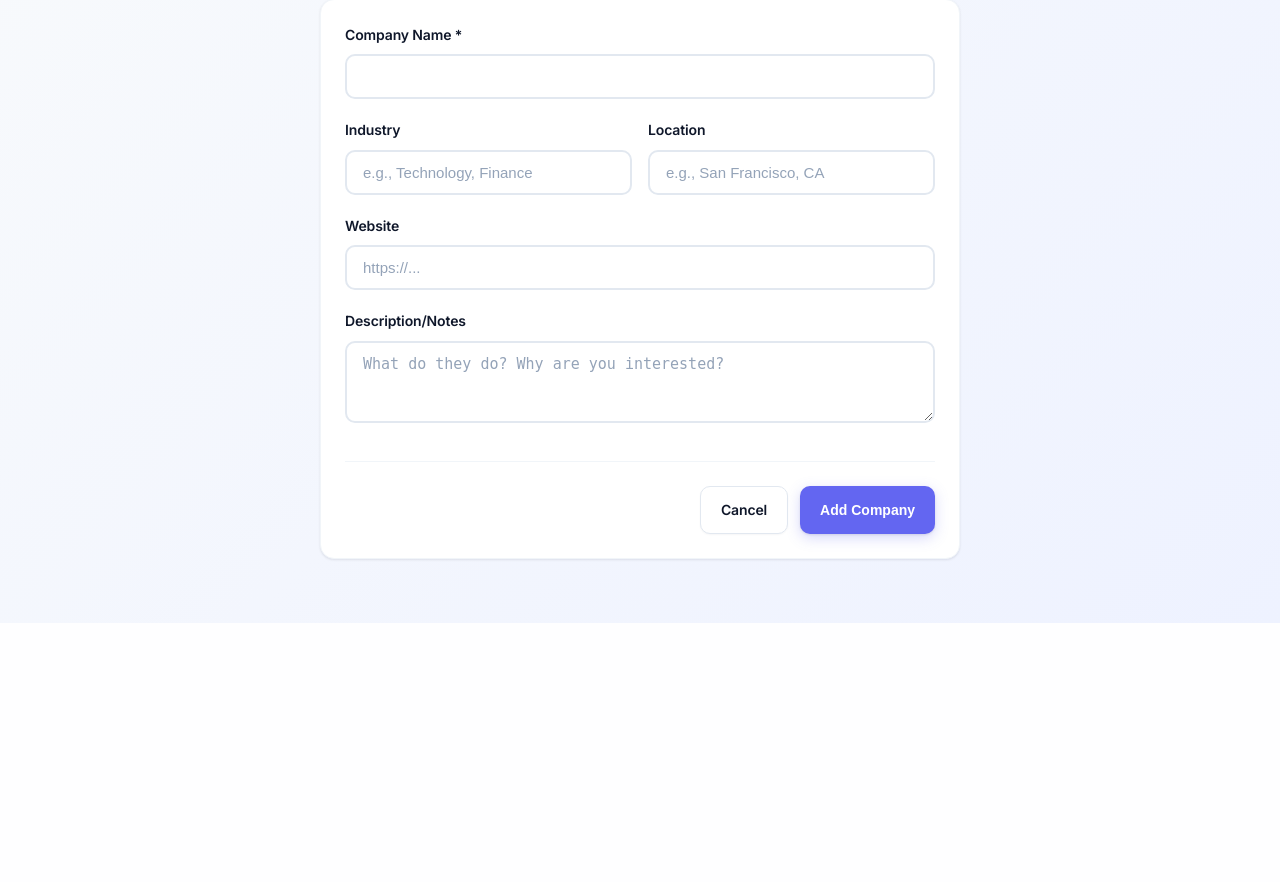
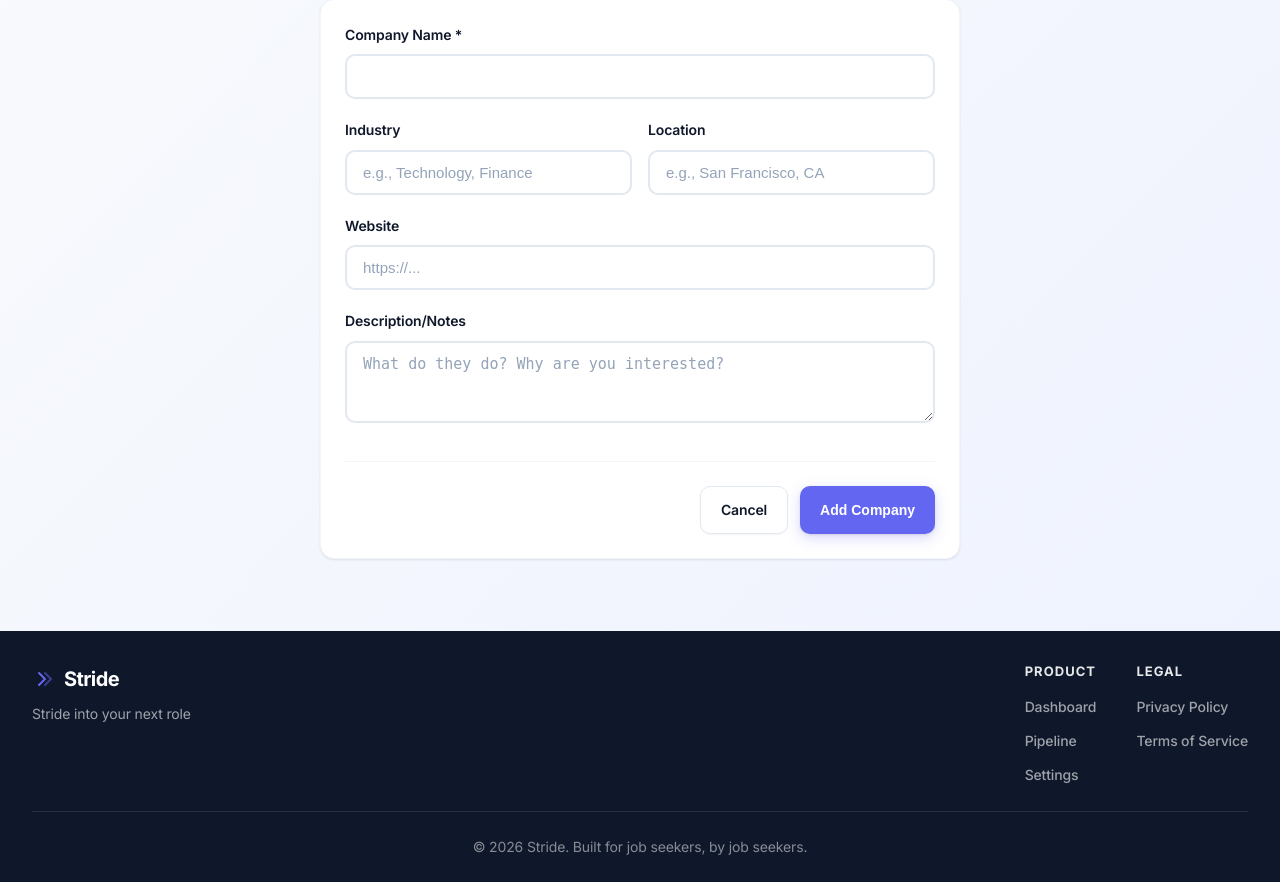
Before and after one commit to mvicenzino/job-tracker, a Flask app: page /companies/new in a window 1280 px wide. Shown: the part 177-1059 px from the top of the page. Before the commit the page ends 800 px from the top, so only its background shows below. Run offline with Flask 3, Linux system fonts and the light colour scheme; a user stored in the database is signed in; tables that the repository leaves empty hold one stand-in row (values such as "Sample post").

Commit message:
Add footer to app pages and fill out demo dashboard sections
Add app-wide footer to base.html with product and legal links,
matching the landing page style. Expand demo data so the dashboard
"Today's Events" and "Needs Attention" sections are populated:
3 events scheduled for today, 3 stale APPLIED applications backdated
20 days, and 3 contacts with overdue follow-up dates.

Co-Authored-By: Claude Opus 4.5 <noreply@anthropic.com>

```diff
--- a/src/web/app.py
+++ b/src/web/app.py
@@ -260,6 +260,8 @@ def create_app(db_path: str = None, database_url: str = None):
                     {'name': 'CloudScale', 'industry': 'Cloud Infrastructure', 'size': '500-1000', 'location': 'Seattle, WA', 'website': 'https://cloudscale.example.com', 'description': 'Enterprise cloud solutions'},
                     {'name': 'FinTech Pro', 'industry': 'Financial Services', 'size': '100-300', 'location': 'Chicago, IL', 'website': 'https://fintechpro.example.com', 'description': 'Modern banking platform'},
                     {'name': 'GreenEnergy Labs', 'industry': 'CleanTech', 'size': '50-100', 'location': 'Denver, CO', 'website': 'https://greenenergy.example.com', 'description': 'Renewable energy technology'},
+                    {'name': 'Nexus AI', 'industry': 'Artificial Intelligence', 'size': '100-500', 'location': 'Boston, MA', 'website': 'https://nexusai.example.com', 'description': 'Enterprise AI solutions'},
+                    {'name': 'Quantum Systems', 'industry': 'Enterprise Software', 'size': '500-2000', 'location': 'Portland, OR', 'website': 'https://quantumsys.example.com', 'description': 'Next-gen enterprise platform'},
                 ]
 
                 companies = []
@@ -275,6 +277,8 @@ def create_app(db_path: str = None, database_url: str = None):
                     {'company': companies[3], 'title': 'DevOps Engineer', 'location': 'Seattle, WA', 'remote_type': 'hybrid', 'salary_min': 160000, 'salary_max': 190000, 'source': 'Company Website'},
                     {'company': companies[4], 'title': 'Backend Engineer', 'location': 'Chicago, IL', 'remote_type': 'hybrid', 'salary_min': 145000, 'salary_max': 175000, 'source': 'LinkedIn'},
                     {'company': companies[5], 'title': 'Software Architect', 'location': 'Denver, CO', 'remote_type': 'remote', 'salary_min': 190000, 'salary_max': 230000, 'source': 'Recruiter'},
+                    {'company': companies[6], 'title': 'ML Engineer', 'location': 'Boston, MA', 'remote_type': 'hybrid', 'salary_min': 165000, 'salary_max': 195000, 'source': 'LinkedIn'},
+                    {'company': companies[7], 'title': 'Platform Engineer', 'location': 'Portland, OR', 'remote_type': 'remote', 'salary_min': 155000, 'salary_max': 185000, 'source': 'Indeed'},
                 ]
 
                 # Create jobs
@@ -292,11 +296,20 @@ def create_app(db_path: str = None, database_url: str = None):
                     ApplicationStatus.APPLIED,
                     ApplicationStatus.INTERESTED,
                     ApplicationStatus.FINAL_ROUND,
+                    ApplicationStatus.APPLIED,
+                    ApplicationStatus.APPLIED,
                 ]
 
+                apps = []
                 for i, (job, status) in enumerate(zip(jobs, statuses)):
                     app = service.apply_to_job(job_id=job.id)
                     service.update_application_status(app.id, status)
+                    apps.append(app)
+
+                # Backdate APPLIED applications so they appear as stale (14+ days)
+                for app in apps:
+                    if app.status == ApplicationStatus.APPLIED:
+                        app.date_applied = date.today() - timedelta(days=20)
 
                 # Create sample contacts
                 contacts_data = [
@@ -307,22 +320,35 @@ def create_app(db_path: str = None, database_url: str = None):
                     {'name': 'Lisa Martinez', 'company_name': 'FinTech Pro', 'title': 'HR Director', 'contact_type': ContactType.RECRUITER, 'email': 'lisa.m@example.com', 'linkedin_url': 'https://linkedin.com/in/lisamartinez'},
                 ]
 
+                created_contacts = []
                 for data in contacts_data:
-                    service.add_contact(**data)
+                    created_contacts.append(service.add_contact(**data))
+
+                # Set follow-up dates on some contacts so they appear in "Needs Attention"
+                created_contacts[0].next_followup_date = date.today() - timedelta(days=1)
+                created_contacts[0].last_contact_date = date.today() - timedelta(days=8)
+                created_contacts[2].next_followup_date = date.today()
+                created_contacts[2].last_contact_date = date.today() - timedelta(days=5)
+                created_contacts[3].next_followup_date = date.today() - timedelta(days=2)
+                created_contacts[3].last_contact_date = date.today() - timedelta(days=10)
 
                 # Create sample events
+                today_base = datetime.now().replace(minute=0, second=0, microsecond=0)
                 events_data = [
-                    {'title': 'Technical Interview - TechCorp', 'event_type': EventType.TECHNICAL_INTERVIEW, 'days_offset': 2},
-                    {'title': 'Culture Fit Call - StartupXYZ', 'event_type': EventType.BEHAVIORAL_INTERVIEW, 'days_offset': 4},
-                    {'title': 'Final Round - DataDriven', 'event_type': EventType.PANEL_INTERVIEW, 'days_offset': 7},
-                    {'title': 'Coffee Chat - Emily Park', 'event_type': EventType.COFFEE_CHAT, 'days_offset': 1},
-                    {'title': 'Follow up with Mike', 'event_type': EventType.FOLLOW_UP, 'days_offset': 3},
+                    # Today's events
+                    {'title': 'Phone Screen - FinTech Pro', 'event_type': EventType.PHONE_SCREEN, 'start_time': today_base.replace(hour=10)},
+                    {'title': 'Lunch Chat - James Wilson', 'event_type': EventType.COFFEE_CHAT, 'start_time': today_base.replace(hour=12, minute=30)},
+                    {'title': 'Recruiter Call - GreenEnergy Labs', 'event_type': EventType.PHONE_SCREEN, 'start_time': today_base.replace(hour=15)},
+                    # Upcoming events
+                    {'title': 'Coffee Chat - Emily Park', 'event_type': EventType.COFFEE_CHAT, 'start_time': today_base + timedelta(days=1, hours=10)},
+                    {'title': 'Technical Interview - TechCorp', 'event_type': EventType.TECHNICAL_INTERVIEW, 'start_time': today_base + timedelta(days=2, hours=10)},
+                    {'title': 'Follow up with Mike', 'event_type': EventType.FOLLOW_UP, 'start_time': today_base + timedelta(days=3, hours=10)},
+                    {'title': 'Culture Fit Call - StartupXYZ', 'event_type': EventType.BEHAVIORAL_INTERVIEW, 'start_time': today_base + timedelta(days=4, hours=14)},
+                    {'title': 'Final Round - DataDriven', 'event_type': EventType.PANEL_INTERVIEW, 'start_time': today_base + timedelta(days=7, hours=11)},
                 ]
 
                 for data in events_data:
-                    days_offset = data.pop('days_offset')
-                    start_time = datetime.now() + timedelta(days=days_offset, hours=10)
-                    service.schedule_event(start_time=start_time, **data)
+                    service.schedule_event(**data)
 
                 session.commit()
 
--- a/src/web/static/css/style.css
+++ b/src/web/static/css/style.css
@@ -3275,11 +3275,112 @@ body.demo-active .navbar {
     }
 }
 
+/* === App Footer === */
+.app-footer {
+    padding: var(--space-8) 0 var(--space-6);
+    background: var(--color-text);
+    color: white;
+    margin-top: var(--space-10);
+}
+
+.app-footer-inner {
+    max-width: 1400px;
+    margin: 0 auto;
+    padding: 0 var(--space-8);
+}
+
+.app-footer .footer-content {
+    display: flex;
+    justify-content: space-between;
+    align-items: flex-start;
+    padding-bottom: var(--space-6);
+    border-bottom: 1px solid rgba(255, 255, 255, 0.1);
+    margin-bottom: var(--space-6);
+}
+
+.app-footer .footer-brand-link {
+    color: white;
+    text-decoration: none;
+    font-size: 1.25rem;
+    font-weight: 800;
+    display: flex;
+    align-items: center;
+    gap: var(--space-2);
+    letter-spacing: -0.03em;
+    margin-bottom: var(--space-2);
+}
+
+.app-footer .footer-brand-link:hover {
+    color: rgba(255, 255, 255, 0.85);
+}
+
+.app-footer .footer-brand p {
+    color: rgba(255, 255, 255, 0.6);
+    font-size: 0.875rem;
+}
+
+.app-footer .footer-link-groups {
+    display: flex;
+    gap: var(--space-10);
+}
+
+.app-footer .footer-link-group {
+    display: flex;
+    flex-direction: column;
+    gap: var(--space-3);
+}
+
+.app-footer .footer-link-group h4 {
+    font-size: 0.8125rem;
+    font-weight: 700;
+    text-transform: uppercase;
+    letter-spacing: 0.08em;
+    color: rgba(255, 255, 255, 0.9);
+    margin-bottom: var(--space-1);
+}
+
+.app-footer .footer-link-group a {
+    color: rgba(255, 255, 255, 0.6);
+    text-decoration: none;
+    font-size: 0.875rem;
+    font-weight: 500;
+    transition: color var(--transition-fast);
+}
+
+.app-footer .footer-link-group a:hover {
+    color: white;
+}
+
+.app-footer .footer-bottom {
+    text-align: center;
+}
+
+.app-footer .footer-bottom p {
+    color: rgba(255, 255, 255, 0.5);
+    font-size: 0.875rem;
+}
+
+@media (max-width: 768px) {
+    .app-footer-inner {
+        padding: 0 var(--space-5);
+    }
+
+    .app-footer .footer-content {
+        flex-direction: column;
+        gap: var(--space-6);
+    }
+
+    .app-footer .footer-link-groups {
+        gap: var(--space-8);
+    }
+}
+
 /* === Print Styles === */
 @media print {
     .navbar,
     .hamburger,
     .nav-overlay,
+    .app-footer,
     .btn,
     .form-actions,
     .toast {
--- a/src/web/templates/base.html
+++ b/src/web/templates/base.html
@@ -106,6 +106,39 @@
         {% block content %}{% endblock %}
     </main>
 
+    <footer class="app-footer">
+        <div class="app-footer-inner">
+            <div class="footer-content">
+                <div class="footer-brand">
+                    <a href="{{ url_for('dashboard') }}" class="footer-brand-link">
+                        <svg class="brand-icon" viewBox="0 0 48 48" fill="none" xmlns="http://www.w3.org/2000/svg">
+                            <path d="M14 12L26 24L14 36" stroke="currentColor" stroke-width="4" stroke-linecap="round" stroke-linejoin="round"/>
+                            <path d="M26 12L38 24L26 36" stroke="currentColor" stroke-width="4" stroke-linecap="round" stroke-linejoin="round" opacity="0.5"/>
+                        </svg>
+                        <span>Stride</span>
+                    </a>
+                    <p>Stride into your next role</p>
+                </div>
+                <div class="footer-link-groups">
+                    <div class="footer-link-group">
+                        <h4>Product</h4>
+                        <a href="{{ url_for('dashboard') }}">Dashboard</a>
+                        <a href="{{ url_for('pipeline') }}">Pipeline</a>
+                        <a href="{{ url_for('settings') }}">Settings</a>
+                    </div>
+                    <div class="footer-link-group">
+                        <h4>Legal</h4>
+                        <a href="{{ url_for('privacy') }}">Privacy Policy</a>
+                        <a href="{{ url_for('terms') }}">Terms of Service</a>
+                    </div>
+                </div>
+            </div>
+            <div class="footer-bottom">
+                <p>&copy; 2026 Stride. Built for job seekers, by job seekers.</p>
+            </div>
+        </div>
+    </footer>
+
     <script src="{{ url_for('static', filename='js/main.js') }}"></script>
     {% block scripts %}{% endblock %}
 </body>
```
